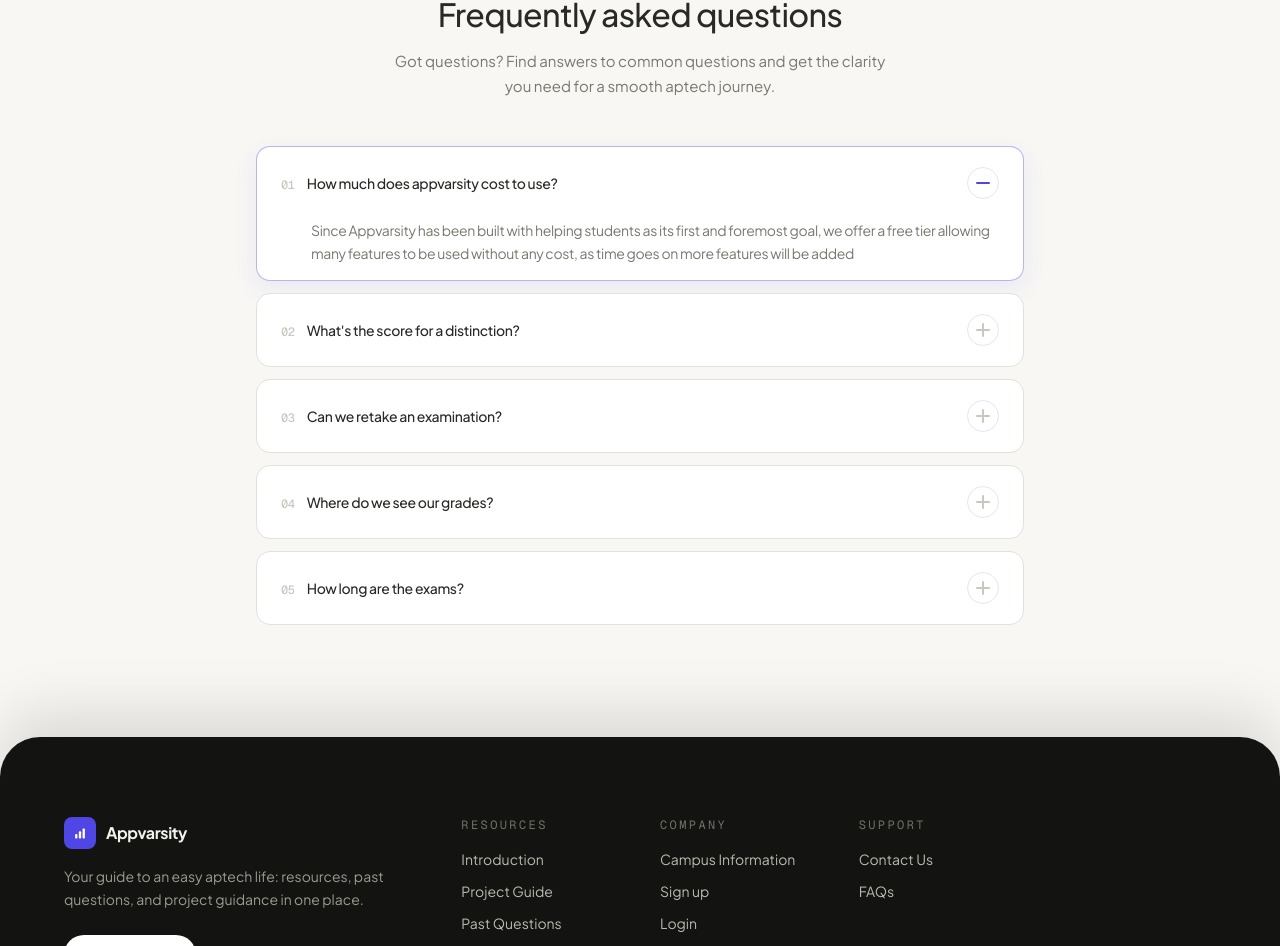
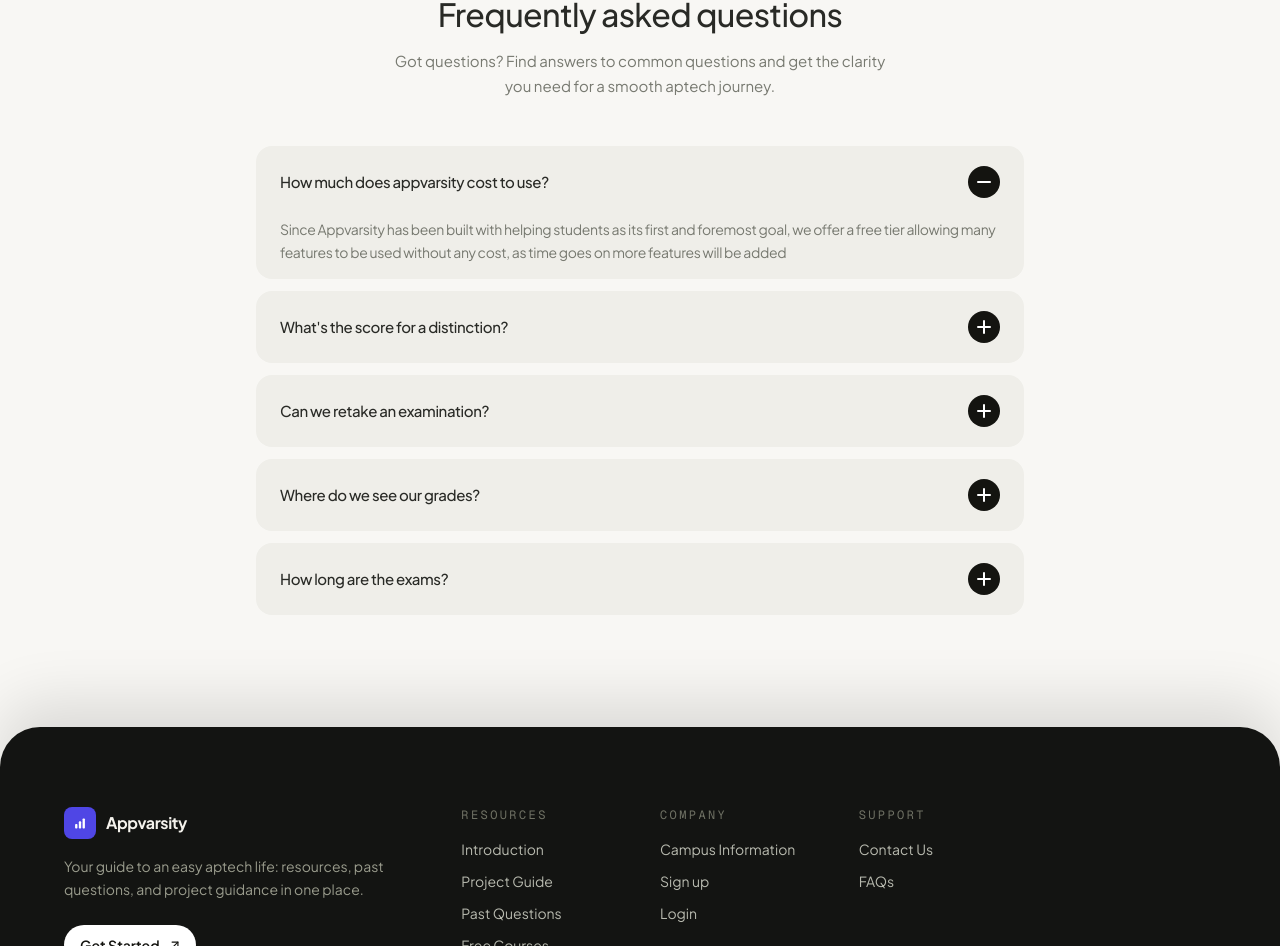
Before and after one commit to somkenemuscle/AppVarsity, a Next.js app: page / in a window 1280 px wide. Shown: the part 2947-3893 px from the top of the page. Built offline with nearby package versions, Linux system fonts and the light colour scheme; no server answers.

Commit message:
Flatten FAQ rows and use solid dark plus/minus indicator with font-sans

```diff
--- a/components/shared/Faqs.tsx
+++ b/components/shared/Faqs.tsx
@@ -18,19 +18,16 @@
 
             <div className="mx-auto max-w-3xl mt-12">
                 <Accordion type="single" collapsible defaultValue={faqsOnHomepage[0]?.value} className="w-full flex flex-col gap-3">
-                    {faqsOnHomepage.map((item, index) => (
+                    {faqsOnHomepage.map((item) => (
                         <AccordionItem
                             key={item.value}
                             value={item.value}
-                            className="group/item border border-[#e2e1da] bg-white px-6 rounded-[14px] transition-all data-[state=open]:border-[#4f46e5]/40 data-[state=open]:shadow-[0_8px_24px_rgba(79,70,229,0.08)]"
+                            className="bg-[#efeee9] px-6 rounded-2xl border-none"
                         >
-                            <AccordionTrigger className="no-underline hover:no-underline text-[#292a26] font-medium text-sm tracking-tight py-5 [&_.accordion-indicator]:text-[#c9c8be] group-data-[state=open]/item:[&_.accordion-indicator]:text-[#4f46e5]">
-                                <span className="flex items-baseline gap-3">
-                                    <span className="font-mono text-xs text-[#c9c8be]">{String(index + 1).padStart(2, '0')}</span>
-                                    {item.trigger}
-                                </span>
+                            <AccordionTrigger className="font-sans no-underline hover:no-underline text-[#292a26] font-medium text-[15px] tracking-tight py-5 [&_.accordion-indicator]:border-none [&_.accordion-indicator]:bg-[#141410] [&_.accordion-indicator]:text-white">
+                                {item.trigger}
                             </AccordionTrigger>
-                            <AccordionContent className="pl-[30px] text-[#777970] tracking-tight text-sm leading-relaxed">{item.content}</AccordionContent>
+                            <AccordionContent className="font-sans text-[#777970] tracking-tight text-sm leading-relaxed">{item.content}</AccordionContent>
                         </AccordionItem>
                     ))}
                 </Accordion>
```
